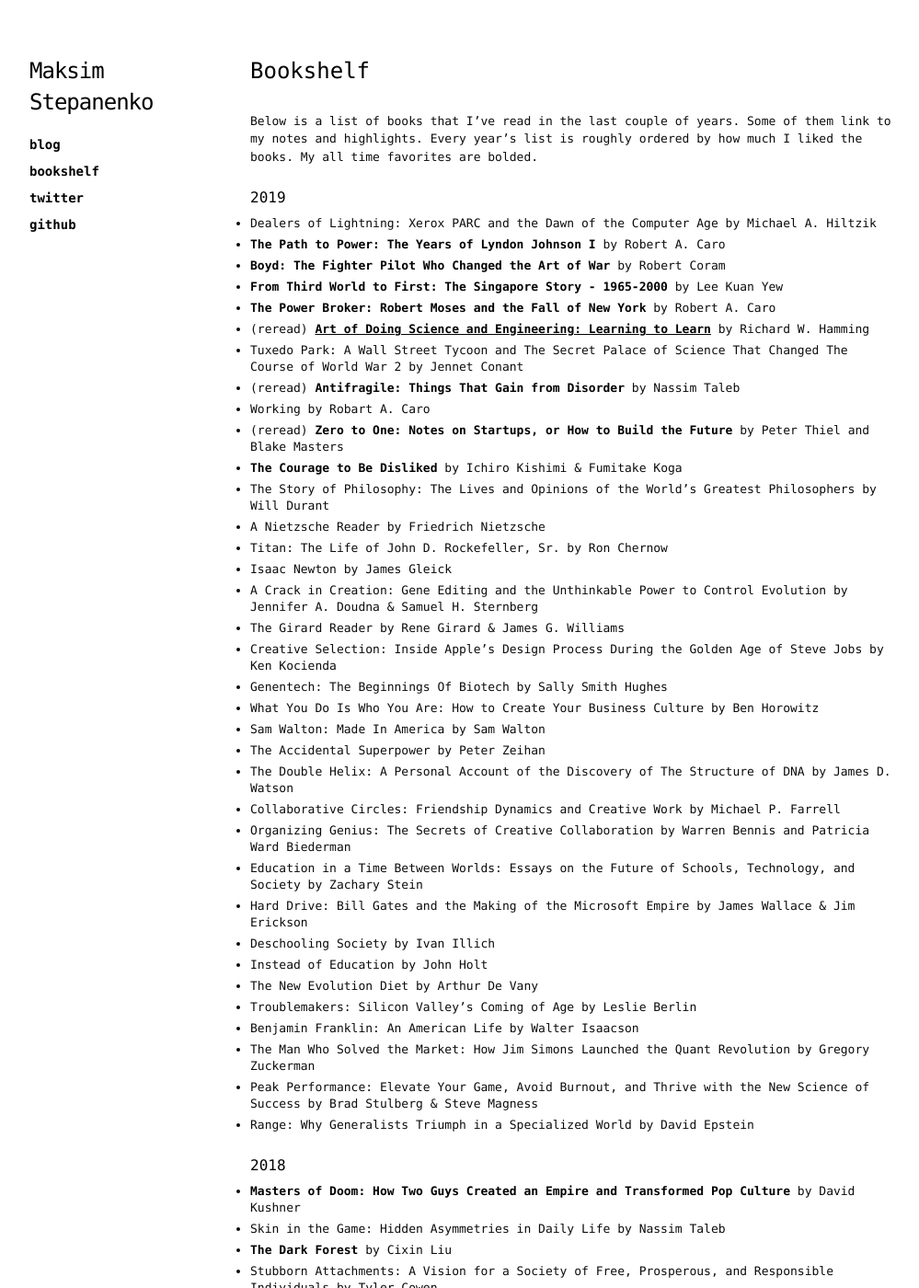
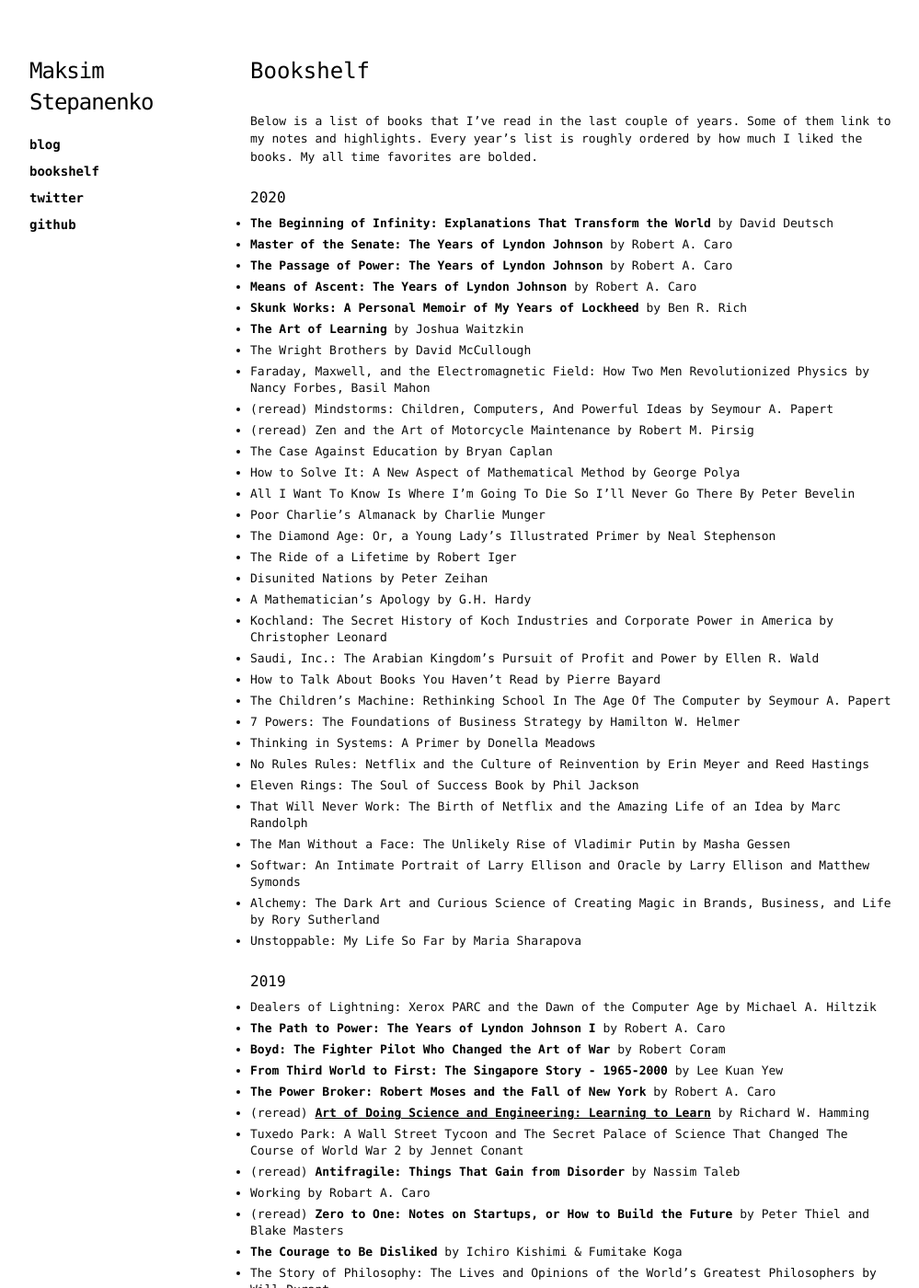
Before and after one commit to maksim-s/maksim-s.github.com, a Jekyll site: the page built from books.md, in a window 1280 px wide and 1400 px high. Shown: the whole window at 92% size, without its empty margins (138-1137 px from the left). Built offline with Jekyll 4.4.1, drawn with Linux system fonts in a browser that asks for light colours.

Commit message:
2020 books

```diff
--- a/blog/index.html
+++ b/blog/index.html
@@ -19,10 +19,7 @@
   {% for post in site.posts %} {% if post.category contains 'book' and
   post.book_notes == true %}
   <li>
-    <a href="{{ post.url }}">
-      {{ post.book_title }}
-    </a>
-    - {{ post.date | date: '%B %d, %Y' }}
+    <a href="{{ post.url }}">{{ post.book_title }}</a> - {{ post.date | date: '%B %d, %Y' }}
   </li>
   {% endif %} {% endfor %}
 </ul>
--- a/books.md
+++ b/books.md
@@ -4,6 +4,39 @@
 ---
 
 Below is a list of books that I've read in the last couple of years. Some of them link to my notes and highlights. Every year's list is roughly ordered by how much I liked the books. My all time favorites are bolded.
+
+#### 2020
+- **The Beginning of Infinity: Explanations That Transform the World** by David Deutsch
+- **Master of the Senate: The Years of Lyndon Johnson** by Robert A. Caro
+- **The Passage of Power: The Years of Lyndon Johnson** by Robert A. Caro
+- **Means of Ascent: The Years of Lyndon Johnson** by Robert A. Caro
+- **Skunk Works: A Personal Memoir of My Years of Lockheed** by Ben R. Rich
+- **The Art of Learning** by Joshua Waitzkin
+- The Wright Brothers by David McCullough
+- Faraday, Maxwell, and the Electromagnetic Field: How Two Men Revolutionized Physics by Nancy Forbes, Basil Mahon
+- (reread) Mindstorms: Children, Computers, And Powerful Ideas by Seymour A. Papert
+- (reread) Zen and the Art of Motorcycle Maintenance by Robert M. Pirsig
+- The Case Against Education by Bryan Caplan
+- How to Solve It: A New Aspect of Mathematical Method by George Polya
+- All I Want To Know Is Where I'm Going To Die So I'll Never Go There By Peter Bevelin
+- Poor Charlie's Almanack by Charlie Munger
+- The Diamond Age: Or, a Young Lady's Illustrated Primer by Neal Stephenson
+- The Ride of a Lifetime by Robert Iger
+- Disunited Nations by Peter Zeihan
+- A Mathematician's Apology by G.H. Hardy
+- Kochland: The Secret History of Koch Industries and Corporate Power in America by Christopher Leonard
+- Saudi, Inc.: The Arabian Kingdom's Pursuit of Profit and Power by Ellen R. Wald
+- How to Talk About Books You Haven't Read by Pierre Bayard
+- The Children's Machine: Rethinking School In The Age Of The Computer by Seymour A. Papert
+- 7 Powers: The Foundations of Business Strategy by Hamilton W. Helmer
+- Thinking in Systems: A Primer by Donella Meadows
+- No Rules Rules: Netflix and the Culture of Reinvention by Erin Meyer and Reed Hastings
+- Eleven Rings: The Soul of Success Book by Phil Jackson
+- That Will Never Work: The Birth of Netflix and the Amazing Life of an Idea by Marc Randolph
+- The Man Without a Face: The Unlikely Rise of Vladimir Putin by Masha Gessen
+- Softwar: An Intimate Portrait of Larry Ellison and Oracle by Larry Ellison and Matthew Symonds
+- Alchemy: The Dark Art and Curious Science of Creating Magic in Brands, Business, and Life by Rory Sutherland
+- Unstoppable: My Life So Far by Maria Sharapova
 
 #### 2019
 
```
Also changed, not shown: index.md (+1 -1 lines).
